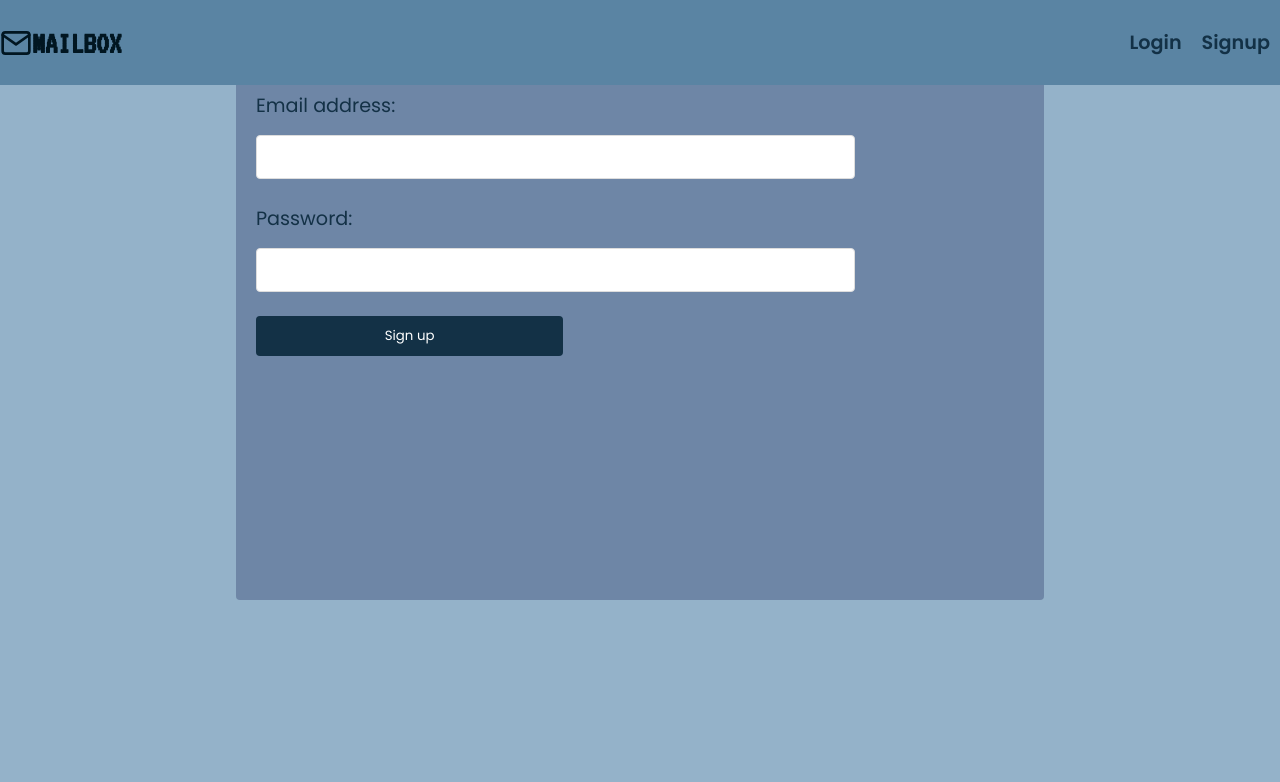
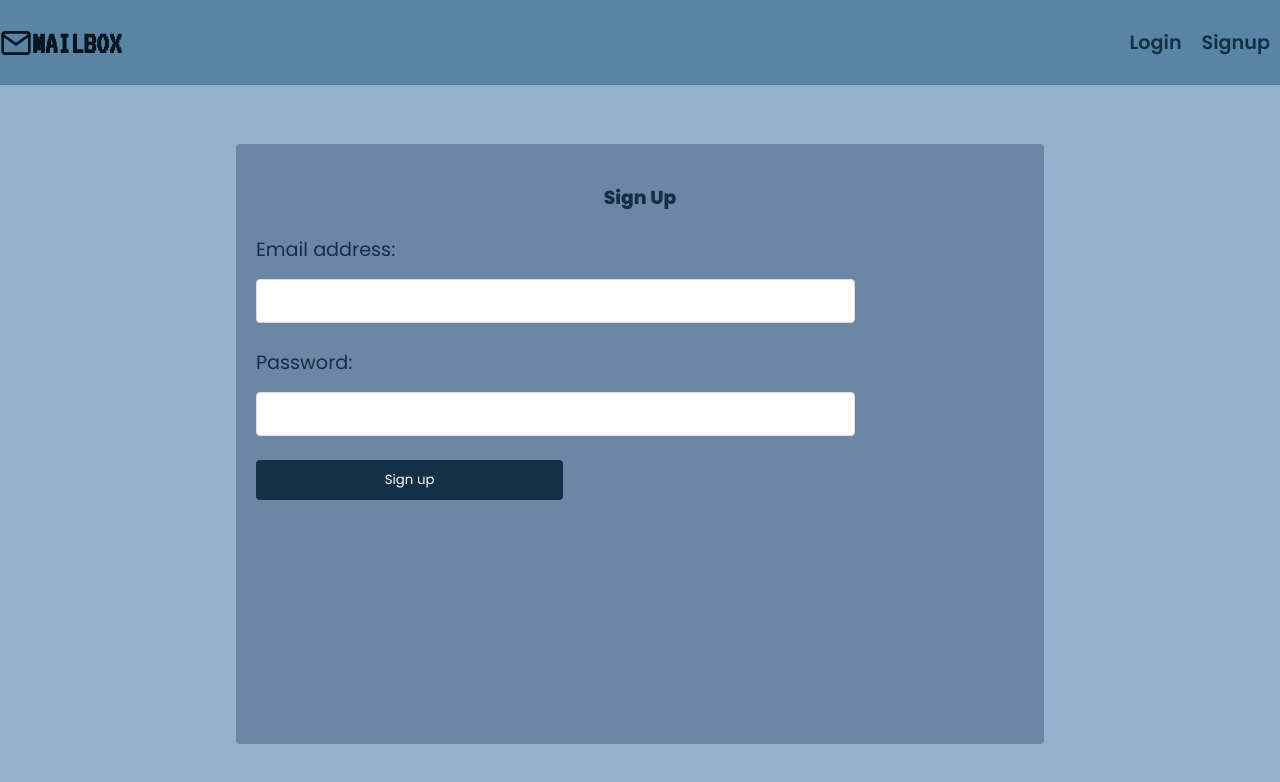
Before and after one commit to NATASHA-ct/MAILBOX-APP, a React (Create React App) app in the folder frontend/: page /signup in a window 1280 px wide. Shown: the top 782 px of the page. Built offline with nearby package versions, Linux system fonts and the light colour scheme.

Commit message:
Modify  login pages

```diff
--- a/frontend/src/pages/Login/Login.js
+++ b/frontend/src/pages/Login/Login.js
@@ -13,7 +13,7 @@ const Login = () => {
   };
 
   return (
-    <form className="login" onSubmit={handleSubmit}>
+    <form className="login page" onSubmit={handleSubmit}>
       <h3>Log In</h3>
 
       <label>Email address:</label>
--- a/frontend/src/pages/Signup/Signup.js
+++ b/frontend/src/pages/Signup/Signup.js
@@ -13,7 +13,7 @@ const Signup = () => {
   };
 
   return (
-    <form className="signup" onSubmit={handleSubmit}>
+    <form className="signup page" onSubmit={handleSubmit}>
       <h3>Sign Up</h3>
 
       <label>Email address:</label>
```
